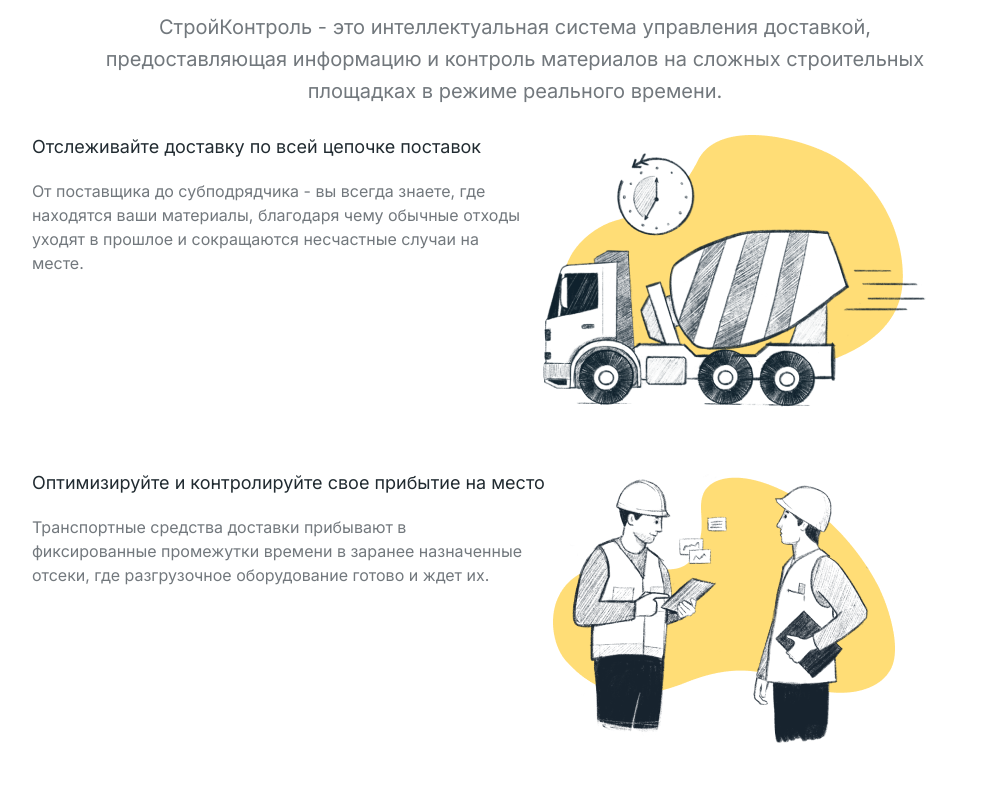
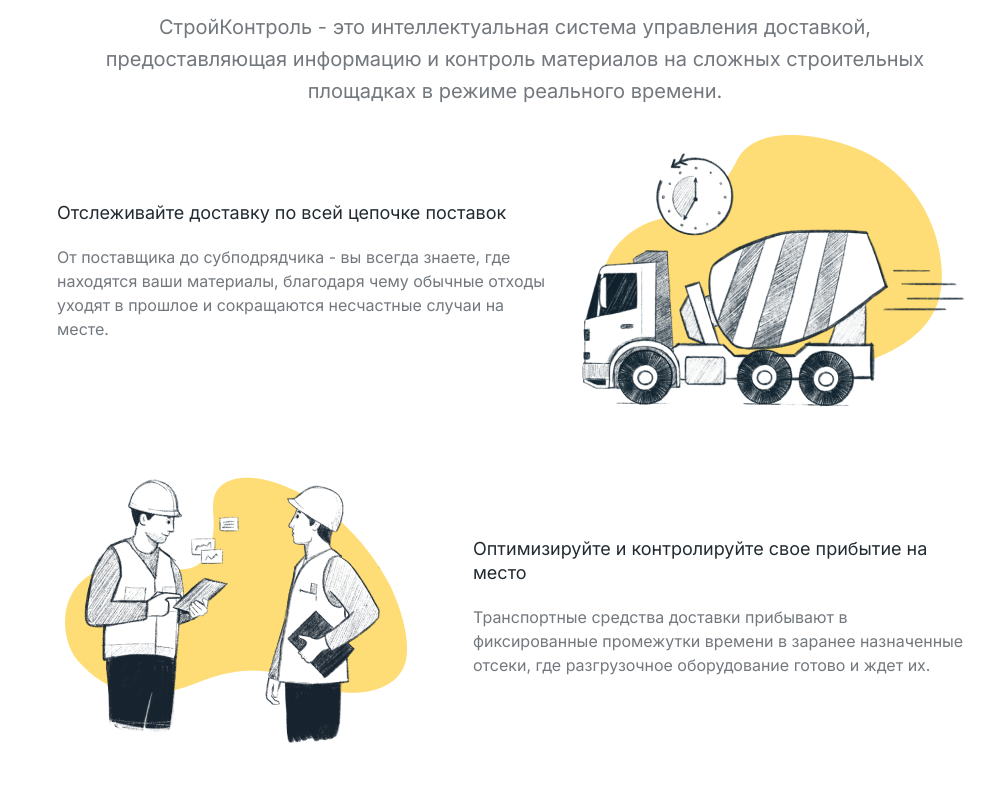
Before and after one commit to Dream-Team-Coders/team-landing, a Next.js app: page / in a window 1280 px wide. Shown: the part 3080-3880 px from the top of the page, without its empty margins (125-1119 px from the left). Built offline with nearby package versions, Linux system fonts and the light colour scheme.

Commit message:
section 7 done

```diff
--- a/src/components/FeatureCard.tsx
+++ b/src/components/FeatureCard.tsx
@@ -9,9 +9,9 @@
 
 const FeatureCard = ({ title, description, image, isReversed }: props) => {
     return (
-        <div className='flex felx-col'>
-            <div className='flex flex-col gap-y-5' >
-                <div className='font-inter text-black text-[18px] leading-[24px]'>
+        <div className={`${isReversed && 'flex-row-reverse'} flex justify-between`}>
+            <div className='flex flex-col gap-y-5 justify-center' >
+                <div className='font-inter text-black text-[18px] leading-[24px] max-w-[500px]'>
                     {title}
                 </div>
                 <div className='font-inter text-gray text-[16px] leading-[24px] max-w-[500px]'>
```
